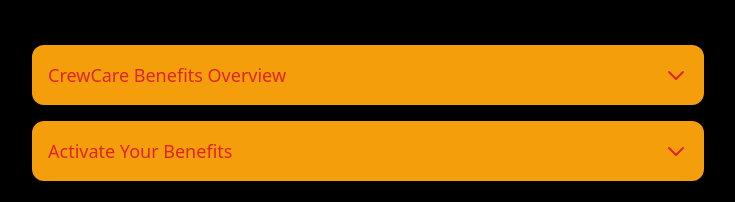
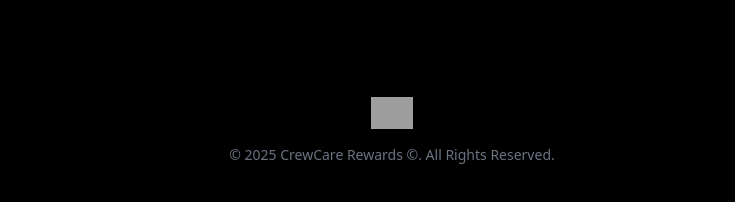
Before and after one commit to ddrivenmike/crewcaredemo, a plain HTML site: page index.html in a window 1280 px wide. Shown: the part 603-805 px from the top of the page, without its empty margins (272-1007 px from the left). Drawn offline with nearby package versions, Linux system fonts and the light colour scheme; grey boxes are pictures that could not be loaded.

Commit message:
feature: add copyright and remove accordion items as req by client

```diff
--- a/index.html
+++ b/index.html
@@ -74,9 +74,8 @@
         </div>
     </div>
 
-    <!-- Accordion Sections -->
+    <!-- Accordion Sections. Removed by habarahonaa
     <div class="max-w-2xl mx-auto space-y-4">
-        <!-- Benefits Overview Accordion -->
         <div class="mb-4">
             <button class="accordion-button w-full flex items-center justify-between bg-yellow-500 rounded-xl shadow p-4 hover:bg-yellow-400 transition-colors">
                 <span class="font-medium text-lg text-red-600">CrewCare Benefits Overview</span>
@@ -158,7 +157,6 @@
             </div>
         </div>
 
-        <!-- Activation Form Accordion -->
         <div class="mb-4">
             <button class="accordion-button w-full flex items-center justify-between bg-yellow-500 rounded-xl shadow p-4 hover:bg-yellow-400 transition-colors">
                 <span class="font-medium text-lg text-red-600">Activate Your Benefits</span>
@@ -179,6 +177,21 @@
             </div>
         </div>
     </div>
+    -->
+
+
+    <footer class="fixed bottom-0 w-full shadow">
+        <div class="w-full max-w-screen-xl mx-auto p-4 md:py-8">
+            <div class="flex justify-center mb-4">
+                <a href="https://crewcarerewards.com/" class="flex items-center mb-4 sm:mb-0 space-x-3 rtl:space-x-reverse">
+                    <img src="http://crewcare.io/wp-content/uploads/2025/01/CoBranded-Logo.png" class="h-8" alt="CrewCare Rewards Logo" />
+                </a>
+            </div>
+            <span class="block text-sm text-gray-500 sm:text-center dark:text-gray-400">© 2025 <a href="https://crewcarerewards.com" class="hover:underline">CrewCare Rewards ©</a>. All Rights Reserved.</span>
+        </div>
+    </footer>
+
+
 
     <script>
         // Initialize the page with employee data
```
